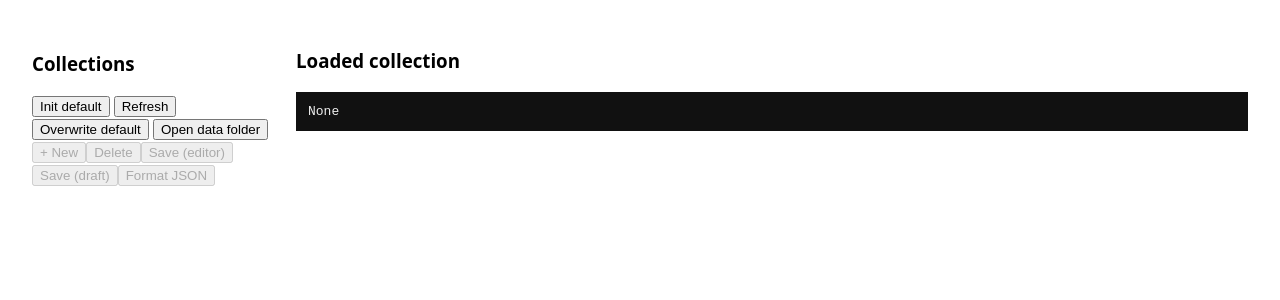
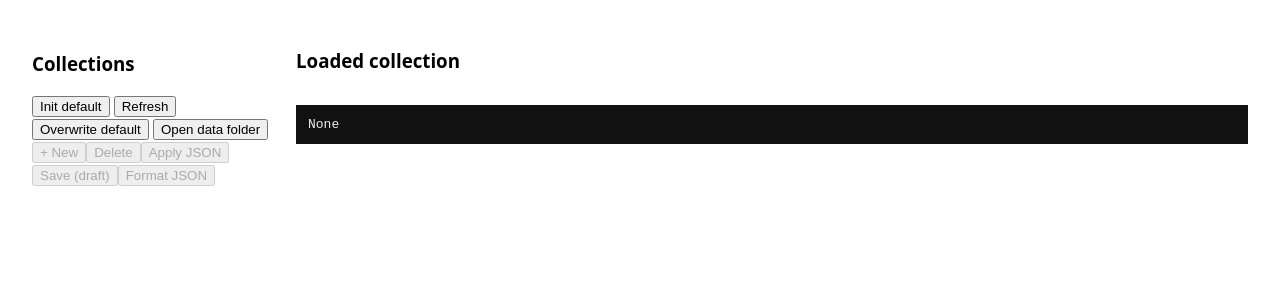
Before and after one commit to GuerL/bifrost, a React (Vite) app: page / in a window 1280 px wide. Shown: the top 300 px of the page. Built offline with nearby package versions, Linux system fonts and the light colour scheme.

Commit message:
Refactoring for saveDraft + SendSelected change to send draft

```diff
--- a/src/App.tsx
+++ b/src/App.tsx
@@ -99,6 +99,20 @@ export default function App() {
         };
     }, [selectedRequestId]);
 
+    useEffect(() => {
+        if (!current || !selectedRequestId) {
+            setDraft(null);
+            setEditorText("");
+            return;
+        }
+
+        const req = current.requests.find((r) => r.id === selectedRequestId);
+        if (req) {
+            setDraft(structuredClone(req));
+            setEditorText(JSON.stringify(req, null, 2));
+        }
+    }, [current, selectedRequestId]);
+
     async function saveFromEditor() {
         if (!current) return;
         try {
@@ -117,17 +131,24 @@ export default function App() {
 
     async function saveDraft() {
         if (!current || !draft) return;
+        try {
             await invoke("update_request", { collectionId: current.meta.id, request: draft });
             await loadCollection(current.meta.id, setCurrent, setSelectedRequestId, setResp, setStatus);
             setSelectedRequestId(draft.id);
+            setStatus("✅ Draft saved");
+        } catch (e) {
+            setStatus(`❌ Save failed: ${String(e)}`);
+        }
     }
 
+    async function sendSelected() {
+        if (!selectedRequestId) return;
 
+        const req =
+            draft && draft.id === selectedRequestId
+                ? draft
+                : current?.requests.find((r) => r.id === selectedRequestId);
 
-
-    async function sendSelected() {
-        if (!current || !selectedRequestId) return;
-        const req = current.requests.find((r) => r.id === selectedRequestId);
         if (!req) return;
 
         setResp(null);
@@ -135,7 +156,6 @@ export default function App() {
         setStatus("Sending...");
 
         try {
-            // IMPORTANT: requestId = slot id (ex: "ping")
             const r = await invoke<HttpResponseDto>("send_request", {
                 requestId: selectedRequestId,
                 req,
@@ -148,7 +168,6 @@ export default function App() {
             const d = e?.duration_ms;
             setStatus(`❌ ${kind}: ${msg}${d != null ? ` (${d}ms)` : ""}`);
         } finally {
-            // ask backend to be sure (in case it was cancelled/replaced)
             const p = await isPending(selectedRequestId).catch(() => false);
             setPending(p);
         }
@@ -184,6 +203,21 @@ export default function App() {
         setEditorText(JSON.stringify(r, null, 2));
     }
 
+    function applyEditorToDraft() {
+        if (!draft) return;
+        try {
+            const parsed = JSON.parse(editorText) as Request;
+            if (parsed.id !== draft.id) {
+                setStatus("❌ ID cannot be changed here. Use Rename.");
+                return;
+            }
+            setDraft(parsed);
+            setStatus("✅ JSON applied to draft");
+        } catch (e) {
+            setStatus(`❌ JSON invalid: ${String(e)}`);
+        }
+    }
+
     return (
         <div style={{ padding: 24, fontFamily: "system-ui", display: "flex", gap: 24 }}>
             {/* Sidebar */}
@@ -197,8 +231,11 @@ export default function App() {
                 <button onClick={() => invoke("open_app_data_dir")}>Open data folder</button>
                 <button onClick={()=> devCreate(current, setCurrent, setSelectedRequestId, setResp, setStatus, setSelection)} disabled={!current}>+ New</button>
                 <button onClick={()=>devDelete(current, selectedRequestId, setCurrent, setSelectedRequestId, setResp, setStatus)} disabled={!current || !selectedRequestId}>Delete</button>
-                <button onClick={saveFromEditor} disabled={!current}>
-                    Save (editor)
+                {/*<button onClick={saveFromEditor} disabled={!current}>*/}
+                {/*    Save (editor)*/}
+                {/*</button>*/}
+                <button onClick={applyEditorToDraft} disabled={!draft}>
+                    Apply JSON
                 </button>
                 <button onClick={saveDraft} disabled={!current || !draft}>
                     Save (draft)
@@ -215,7 +252,7 @@ export default function App() {
             </div>
 
             {/* Main */}
-            <div style={{ flex: 1 }}>
+            <div style={{ flex: 1, display: "flex", flexDirection: "column" }}>
 
                 {current && (
                     <>
@@ -235,7 +272,10 @@ export default function App() {
 
 
                         </div>
-                        <h3 style={{ marginTop: 16 }}>Editor</h3>
+                        <div style={{ display: "flex",justifyContent:"space-between", alignItems: "center", gap: 8, marginTop: 12 }}>
+                            <h3>Editor</h3>
+                            {selectedRequestId ? (pending ? "⏳ pending" : "✅ idle") : ""}
+                        </div>
                         <div style={{ display: "flex", gap: 8, flexWrap: "wrap" }}>
                             <select
                             value={draft?.method ?? "get"}
@@ -267,10 +307,10 @@ export default function App() {
               </span>
                         </div>
                         <div style={{ display: "flex", gap: 8, marginTop: 12 }}>
-                            <button onClick={() => setTab("headers")}>Headers</button>
-                            <button onClick={() => setTab("query")}>Query</button>
-                            <button onClick={() => setTab("body")}>Body</button>
-                            <button onClick={() => setTab("json")}>Raw JSON</button>
+                            <button onClick={() => setTab("headers")} style={{ fontWeight: tab === "headers" ? "bold" : "normal" }}>Headers</button>
+                            <button onClick={() => setTab("query")} style={{ fontWeight: tab === "query" ? "bold" : "normal" }}>Query</button>
+                            <button onClick={() => setTab("body")} style={{ fontWeight: tab === "body" ? "bold" : "normal" }}>Body</button>
+                            <button onClick={() => setTab("json")} style={{ fontWeight: tab === "json" ? "bold" : "normal" }}>Raw JSON</button>
                         </div>
                         {tab === "headers" && draft && (
                             <KeyValueTable
@@ -340,6 +380,13 @@ export default function App() {
                             </div>
                         )}
 
+                        {tab === "body" && draft?.body.type === "form" && (
+                            <KeyValueTable
+                                rows={draft.body.fields}
+                                onChange={(next) => setDraft({ ...draft, body: { type: "form", fields: next } })}
+                            />
+                        )}
+
                         {tab === "json" && (
                             <Editor
                                 height="400px"
@@ -350,6 +397,7 @@ export default function App() {
                                 options={{ minimap: { enabled: false }, tabSize: 2 }}
                             />
                         )}
+                        <div style={{ display: "flex", gap: 8 , flexDirection: "column" , width:"85 vw" }}>
                             <div style={{ display: "flex", alignItems:"center" , justifyContent:"space-between", gap: 8, marginTop: "2em" }}>
                                 <div >
                                     <h3 style={{margin:0}}>Response</h3>
@@ -359,9 +407,10 @@ export default function App() {
                                     <div>{status}</div>
                                 </div>
                             </div>
-                        <pre style={{ background: "#111", color: "#eee", width: "70vw", height: "20vh", overflow: "auto" }}>
+                            <pre style={{ background: "#111", color: "#eee", width: "100%",height:"40vh", overflow: "auto" }}>
               {resp ? JSON.stringify(resp, null, 2) : "No response yet."}
             </pre>
+                        </div>
                     </>
                 )}
 
```
Lines whose indentation alone changed are shown as unchanged.
